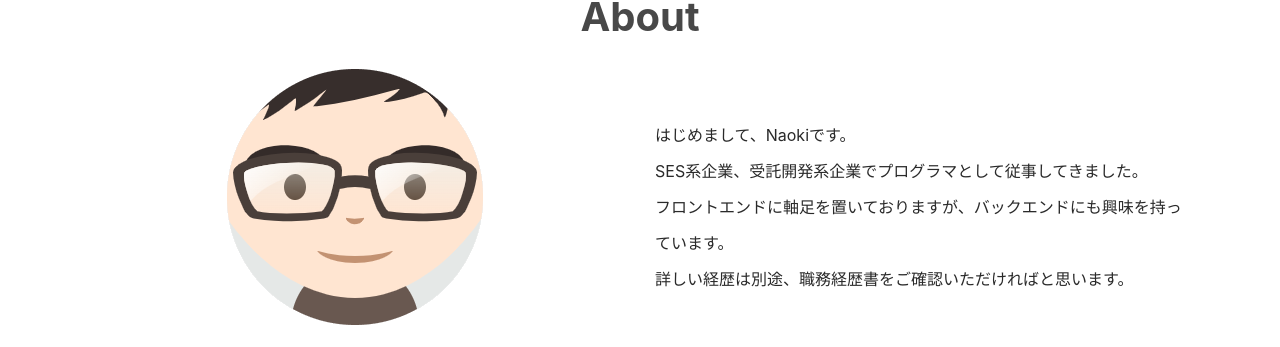
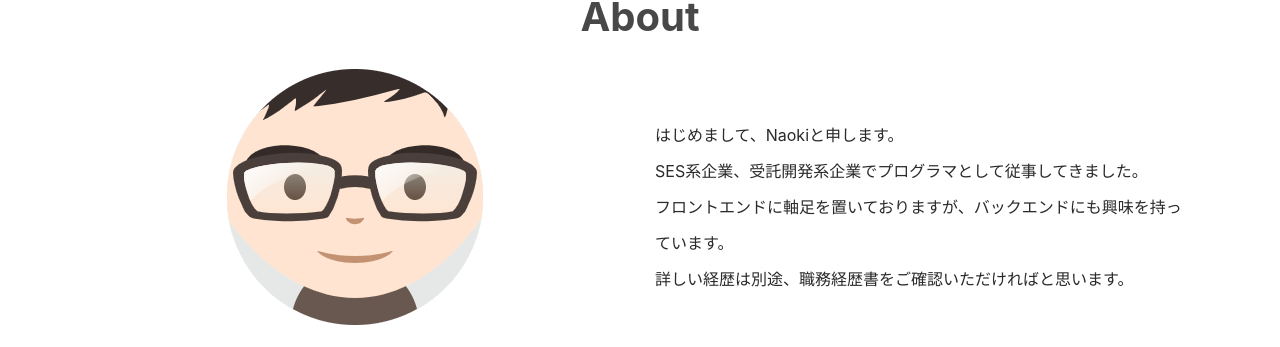
Before and after one commit to nkwtnb/portfolio, a Next.js app: page / in a window 1280 px wide. Shown: the part 125-472 px from the top of the page. Built offline with nearby package versions, Linux system fonts and the light colour scheme.

Commit message:
文言少し変更

```diff
--- a/src/components/sections/About.tsx
+++ b/src/components/sections/About.tsx
@@ -41,7 +41,7 @@ const Contents = function (props: any) {
         <Col md={6} className="w-100 h-100 d-flex align-items-center justify-content-left">
           <ContentsWrapper className="d-flex align-items-center justify-content-left">
             <ContentText text={`
-              はじめまして、Naokiです。
+              はじめまして、Naokiと申します。
               SES系企業、受託開発系企業でプログラマとして従事してきました。
               フロントエンドに軸足を置いておりますが、バックエンドにも興味を持っています。
               詳しい経歴は別途、職務経歴書をご確認いただければと思います。
```
